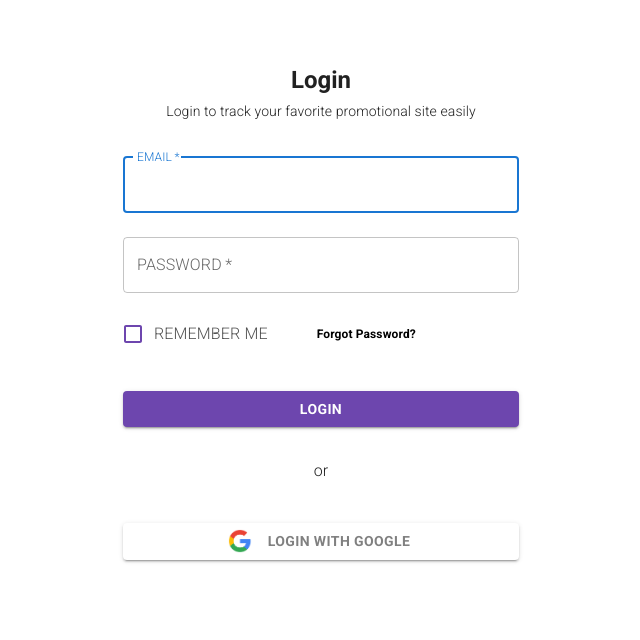
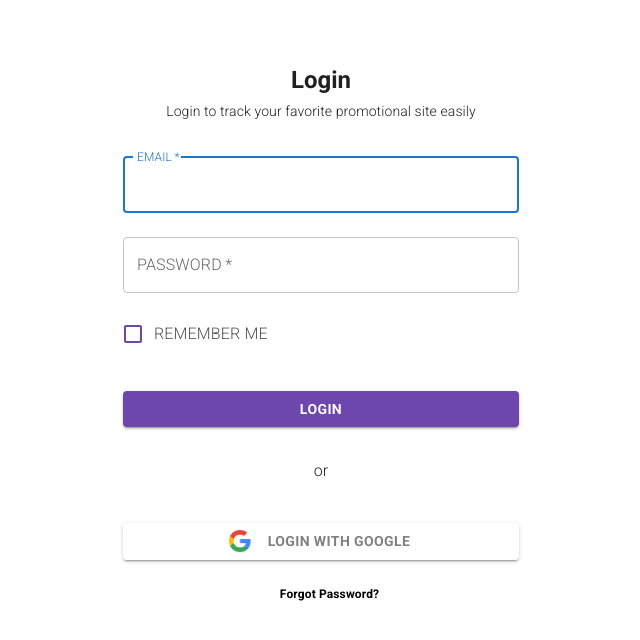
Before and after one commit to seymaalt/Promotional_Site, a React (Vite) app in the folder client/promotional_site/: page /Login in a window 1280 px wide. Shown: the top 640 px of the page, without its empty margins (319-959 px from the left). Built offline with nearby package versions, Linux system fonts and the light colour scheme.

Commit message:
ForgotPassword2

```diff
--- a/client/promotional_site/src/components/Login/Login.jsx
+++ b/client/promotional_site/src/components/Login/Login.jsx
@@ -69,7 +69,7 @@ const Login = () => {
     const password = data.get('password')
     if (!email || !password) {
       //res.status(400).json("E-posta veya şifre eksik");
-      //alert("E-posta veya şifre eksik")
+      alert("E-posta veya şifre eksik")
       return; // İşlemi burada sonlandır
     } else {
       axios.post(`${import.meta.env.VITE_PORT}/user/login`, { email, password })
@@ -159,9 +159,7 @@ const Login = () => {
               label="
               Remember me"
             />
-            <Button href="#" variant="body2" underline="none" style={{ color: "black", marginLeft: "17px", fontWeight: "bold" }}>
-              <ForgotPasswordModal/>
-            </Button>
+
 
             <Button
 
@@ -185,6 +183,9 @@ const Login = () => {
               Login with Google
             </Button>
           </Box>
+          <Button href="#" variant="body2" underline="none" style={{ color: "black", marginLeft: "17px", fontWeight: "bold" }}>
+              <ForgotPasswordModal/>
+            </Button>
         </Box>
       </Container>
     </ThemeProvider>
```
